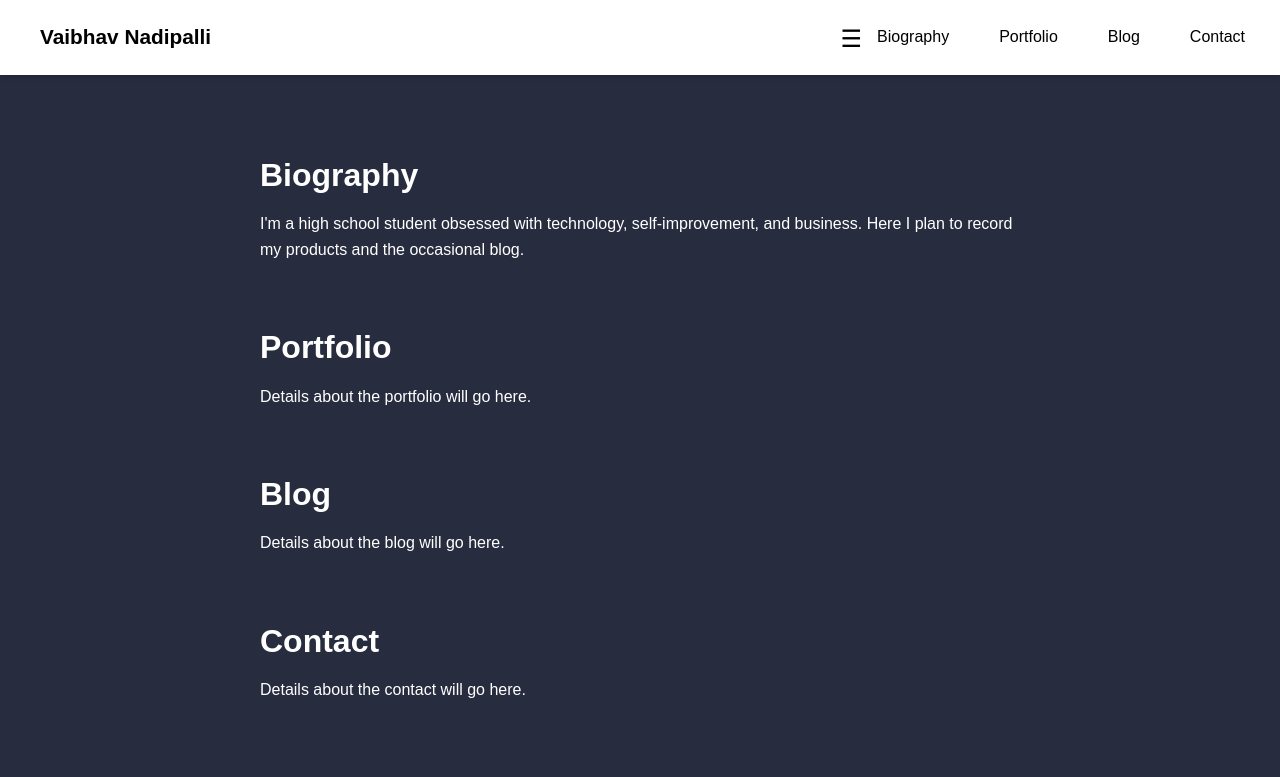
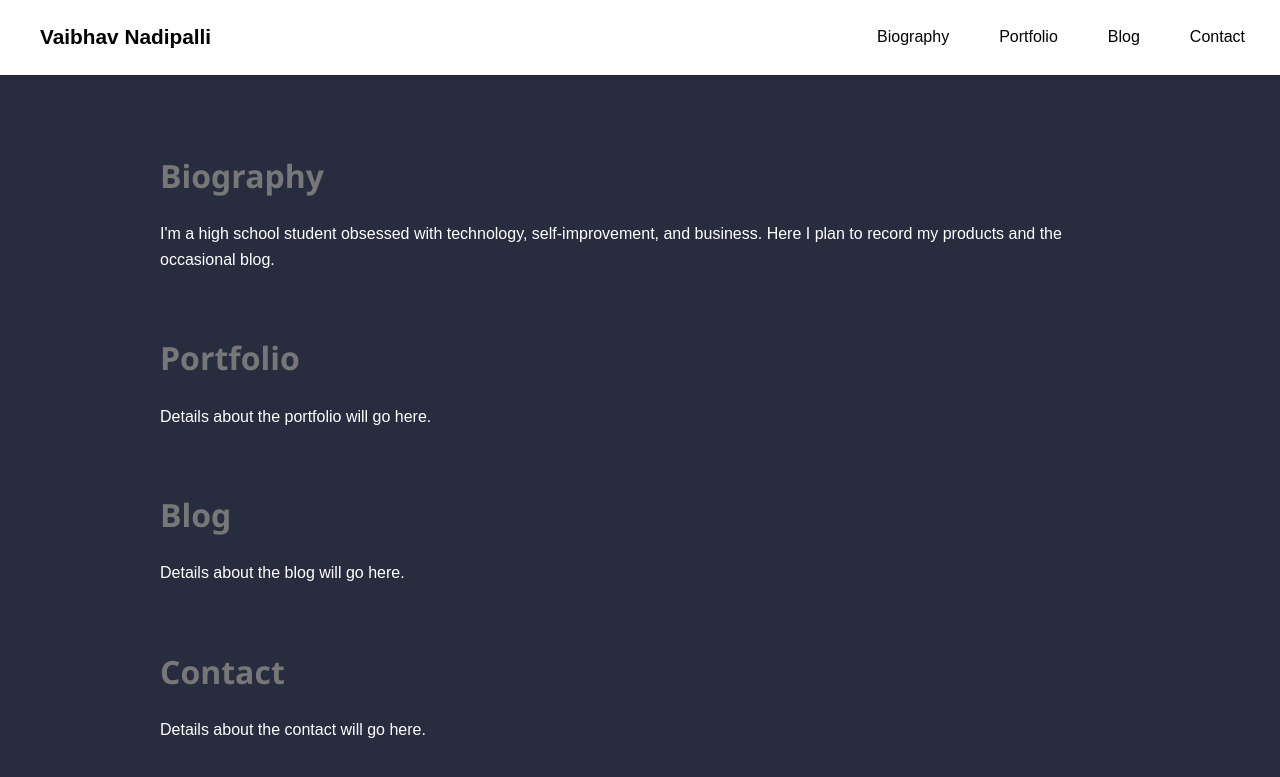
Before and after one commit to Vaibhav-Nadipalli/vaibhav-nadipalli.github.io, a Jekyll site: the page built from index.markdown, in a window 1280 px wide. Shown: the top 777 px of the page. Built offline with Jekyll 4.4.1, drawn with Linux system fonts in a browser that asks for light colours.

Commit message:
Update styles.css

```diff
--- a/assets/css/styles.css
+++ b/assets/css/styles.css
@@ -53,7 +53,7 @@
 }
 
 .nav-toggle-label {
-    font-size: 1.5em;
+    font-size: 1.8em; /* Increased size by 3 pixels */
     cursor: pointer;
     margin-left: auto;
     margin-top: 5px;
@@ -110,9 +110,16 @@
     margin: 10px 0;
 }
 
+/* Hide hamburger menu on desktop */
+@media (min-width: 769px) {
+    .nav-toggle-label {
+        display: none;
+    }
+}
+
 /* Main content area */
 main {
-    max-width: 800px;
+    max-width: 1000px; /* Increased max-width */
     margin: 90px auto 20px;
     padding: 20px;
     background-color: #282c3f;
@@ -124,10 +131,24 @@
     margin: 20px 0;
 }
 
+.section-container {
+    display: grid;
+    grid-template-columns: 300px auto; /* Increased width of the first column */
+    grid-gap: 50px; /* Increased gap between columns */
+    align-items: start;
+}
+
 .section-title {
     font-size: 2em;
-    margin-bottom: 10px;
-    color: #fff;
+    margin-bottom: 20px; /* Increased margin */
+    color: #777; /* Grey color */
+    font-family: "Segoe UI", Tahoma, Geneva, Verdana, sans-serif; /* Modern font stack */
+}
+
+.section-content {
+    font-size: 1em;
+    padding-left: 20px; /* Increased padding to push content to the right */
+    line-height: 1.8; /* Increased line height for readability */
 }
 
 /* Media query for mobile */
@@ -145,10 +166,20 @@
         margin-left: 10px;
     }
 
+    .nav-menu {
+        display: none;
+    }
+
     .nav-toggle:checked + .nav-toggle-label + .nav-menu {
+        display: flex;
+        position: absolute;
         top: 75px;
         left: 0;
         width: 100%;
+        background-color: #fff;
+        flex-direction: column;
+        align-items: center;
+        box-shadow: 0 2px 5px rgba(0,0,0,0.2);
     }
 
     .nav-links {
@@ -167,4 +198,18 @@
     main {
         margin-top: 75px;
     }
+
+    .section-container {
+        display: flex;
+        flex-direction: column;
+    }
+
+    .section-title, .section-content {
+        width: 100%;
+    }
+
+    .section-content {
+        margin-left: 0; /* Reset margin for mobile */
+        padding-left: 0; /* Reset padding for mobile */
+    }
 }
```
